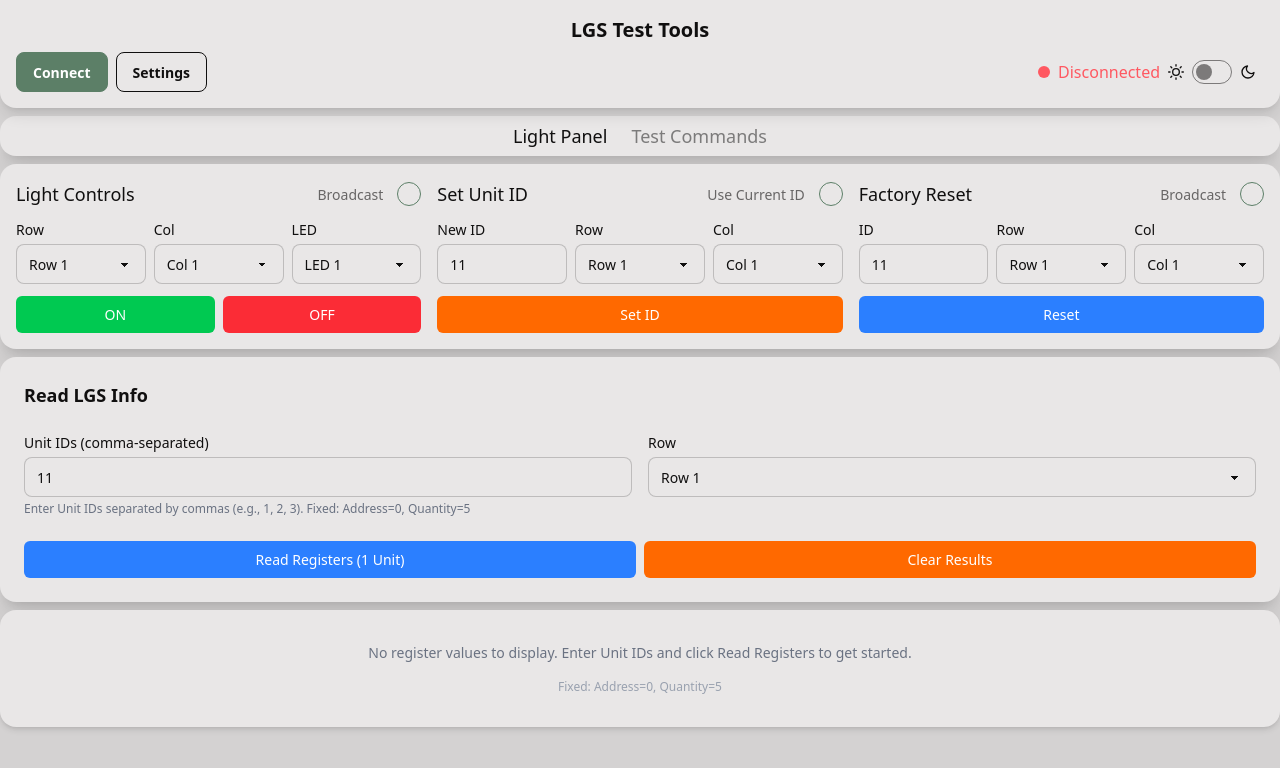
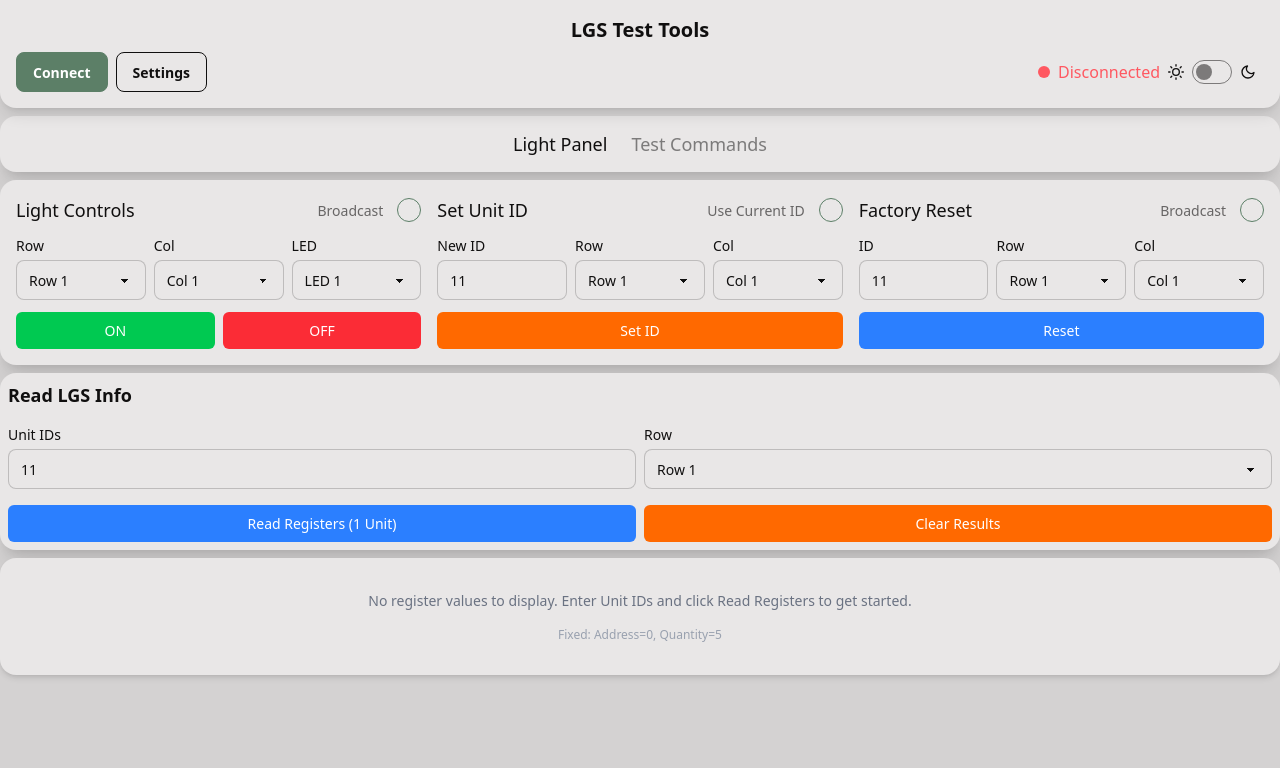
Before and after one commit to efangly/lgs-test-tools, a Next.js app: page / in a window 1280 px wide. Shown: the top 768 px of the page. Built offline with nearby package versions, Linux system fonts and the light colour scheme.

Commit message:
style: improve padding and layout in ReadControl and ResetControl components

```diff
--- a/app/page.tsx
+++ b/app/page.tsx
@@ -14,7 +14,7 @@ export default function Home() {
           <Navbar />
 
           {/* Tabs Navigation */}
-          <div className="tabs tabs-boxed my-2 justify-center bg-base-100 shadow-xl rounded-2xl">
+          <div className="tabs tabs-boxed p-2 my-2 justify-center bg-base-100 shadow-xl rounded-2xl">
             <button
               className={`tab text-lg font-medium ${activeTab === 'lights' ? 'tab-active' : ''}`}
               onClick={() => setActiveTab('lights')}
--- a/components/ReadControl.tsx
+++ b/components/ReadControl.tsx
@@ -91,12 +91,12 @@ export function ReadControl() {
   return (
     <div className="space-y-2 my-2">
       <div className="card bg-base-100 shadow-xl">
-        <div className="card-body">
-          <h2 className="card-title text-lg font-semibold mb-4">Read LGS Info</h2>
+        <div className="card-body p-2">
+          <h2 className="card-title text-lg font-semibold mb-2">Read LGS Info</h2>
 
-          <div className="grid grid-cols-2 gap-4 mb-4">
+          <div className="grid grid-cols-2 gap-2 mb-2">
             <div>
-              <label className="block text-sm font-medium mb-1">Unit IDs (comma-separated)</label>
+              <label className="block text-sm font-medium mb-1">Unit IDs</label>
               <input
                 type="text"
                 value={unitIds}
@@ -105,9 +105,6 @@ export function ReadControl() {
                 placeholder="1, 2, 3"
                 disabled={isReading}
               />
-              <div className="text-xs text-gray-500 mt-1">
-                Enter Unit IDs separated by commas (e.g., 1, 2, 3). Fixed: Address=0, Quantity=5
-              </div>
             </div>
             <Dropdown label="Row" value={row} onChange={(value) => setRowResult(value)} disable={isReading} max={10} />
           </div>
--- a/components/ResetControl.tsx
+++ b/components/ResetControl.tsx
@@ -33,8 +33,8 @@ export function ResetControl() {
     }
   };
   return (
-    <div className="grid grid-cols-1">
-      <div className="flex items-center justify-between mb-3">
+    <div>
+      <div className="flex justify-between mb-3">
         <h2 className="text-lg font-medium">Factory Reset</h2>
         <label className="label cursor-pointer">
           <span className="label-text mr-2">Broadcast</span>
```
